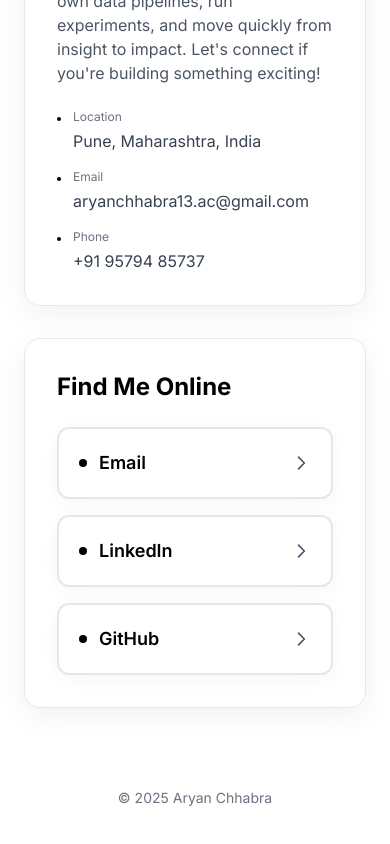
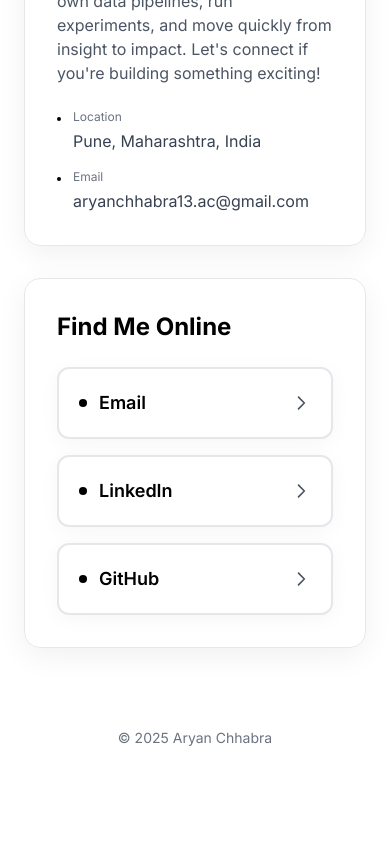
Before and after one commit to Aryanchhabra/Portfolio-website, a React (Vite) app: page / in a window 390 px wide. Shown: the part 8505-9349 px from the top of the page. Built offline with nearby package versions, Linux system fonts and the light colour scheme.

Commit message:
Remove phone number from contact section

```diff
--- a/src/components/ContactDimension.jsx
+++ b/src/components/ContactDimension.jsx
@@ -206,13 +206,6 @@ export default function ContactDimension() {
                         <span>aryanchhabra13.ac@gmail.com</span>
                       </div>
                     </div>
-                    <div className="flex items-start gap-3 text-gray-700">
-                      <div className="w-1 h-1 bg-black rounded-full mt-2"></div>
-                      <div>
-                        <div className="text-xs text-gray-500 mb-1">Phone</div>
-                        <span>+91 95794 85737</span>
-                      </div>
-                    </div>
                   </div>
             </div>
 
```
